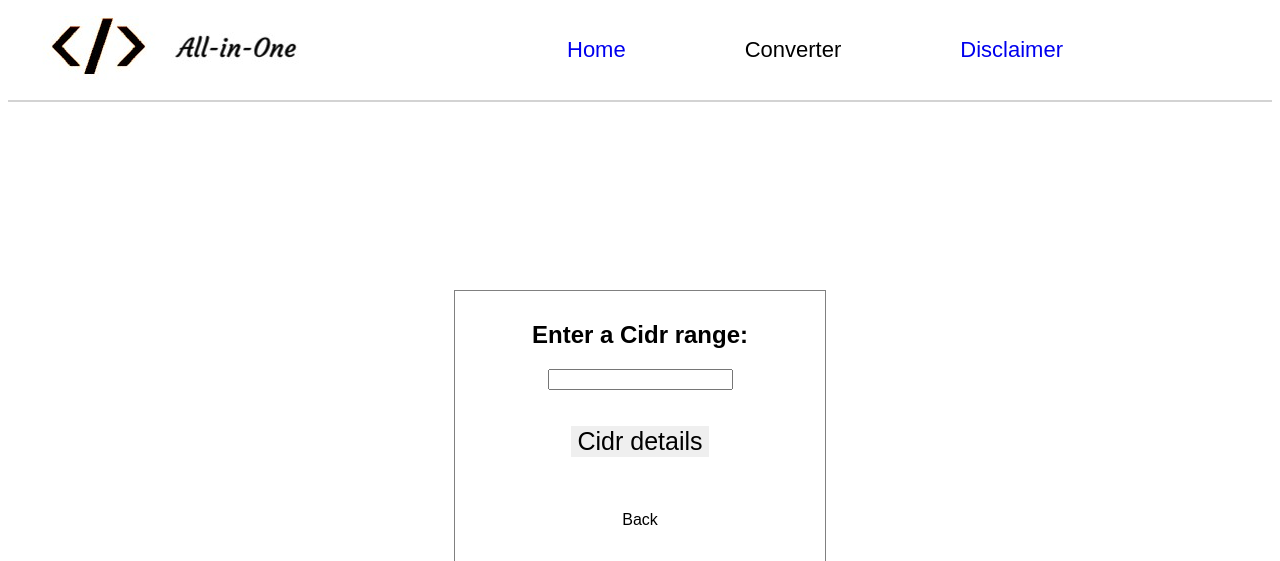
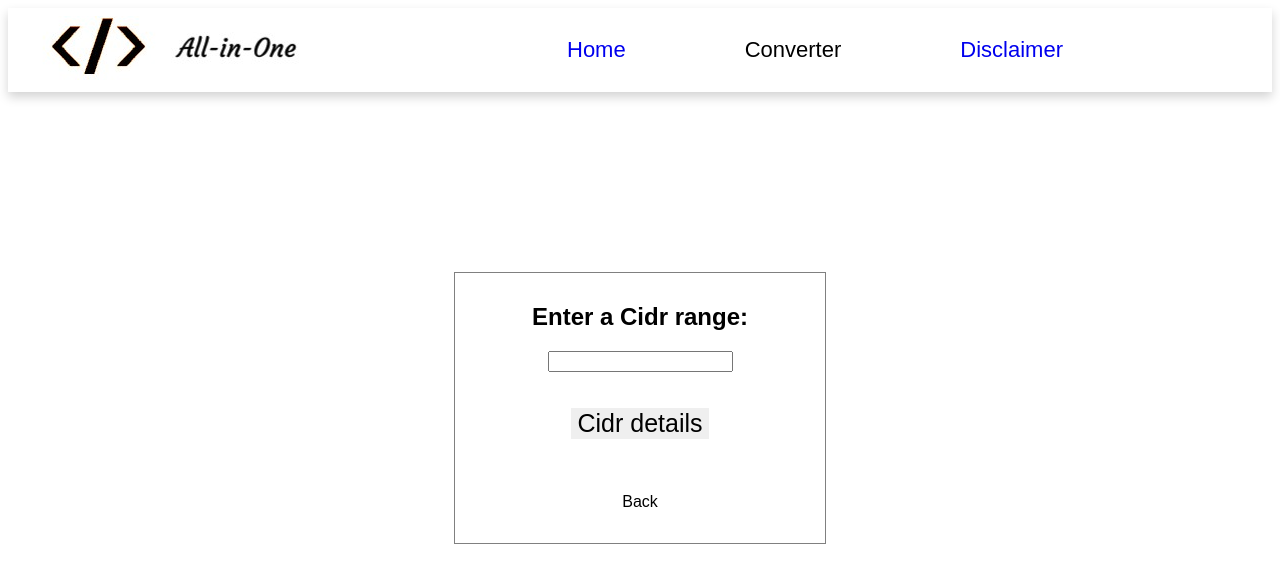
Before and after one commit to DILIP-RAMGOPAL/Simple-Python-Website, a Django app: page /cidr in a window 1280 px wide. Shown: the top 561 px of the page. Run offline with Django 3.2, Linux system fonts and the light colour scheme.

Commit message:
made changes to navbar

```diff
--- a/website/assets/css/index2.css
+++ b/website/assets/css/index2.css
@@ -4,6 +4,15 @@ body {
 td {
     padding:0px 0px 0px 100px;
     font-size: 22px;
+}
+.navbar{
+    padding: 0;
+    margin: 0;
+    box-shadow: 0.1px 5px 10px 0px lightgrey;
+}
+
+.content:visited {
+    color: black;
 }
 
 .dropdown {
@@ -26,14 +35,7 @@ td {
     margin: 0;
 }
 
-.dropdown .dropbtn:hover, .dropdown a:hover, #content:hover {
-    color: blue;
-}
-.content:visited {
-    color: black;
-}
-
-.content:hover {
+.dropdown .dropbtn:hover, .dropdown a:hover, .content:hover {
     color: blue;
 }
 
--- a/website/template/index.html
+++ b/website/template/index.html
@@ -52,7 +52,8 @@
 	</script>
     </head>
     <body>
-	<table>
+	<div class="navbar">
+	    <table>
 	    <thead>
 		<tr>
 		    <th>
@@ -79,7 +80,7 @@
 		</tr>
 	    </thead>
 	</table>
-	<hr color="#D3D3D3">
+	</div>
 	{% block content %}
 	<center>
 	    <div style="width:350px;height:170px;border:1px solid grey; padding: 10px; margin: 30px;">
```
